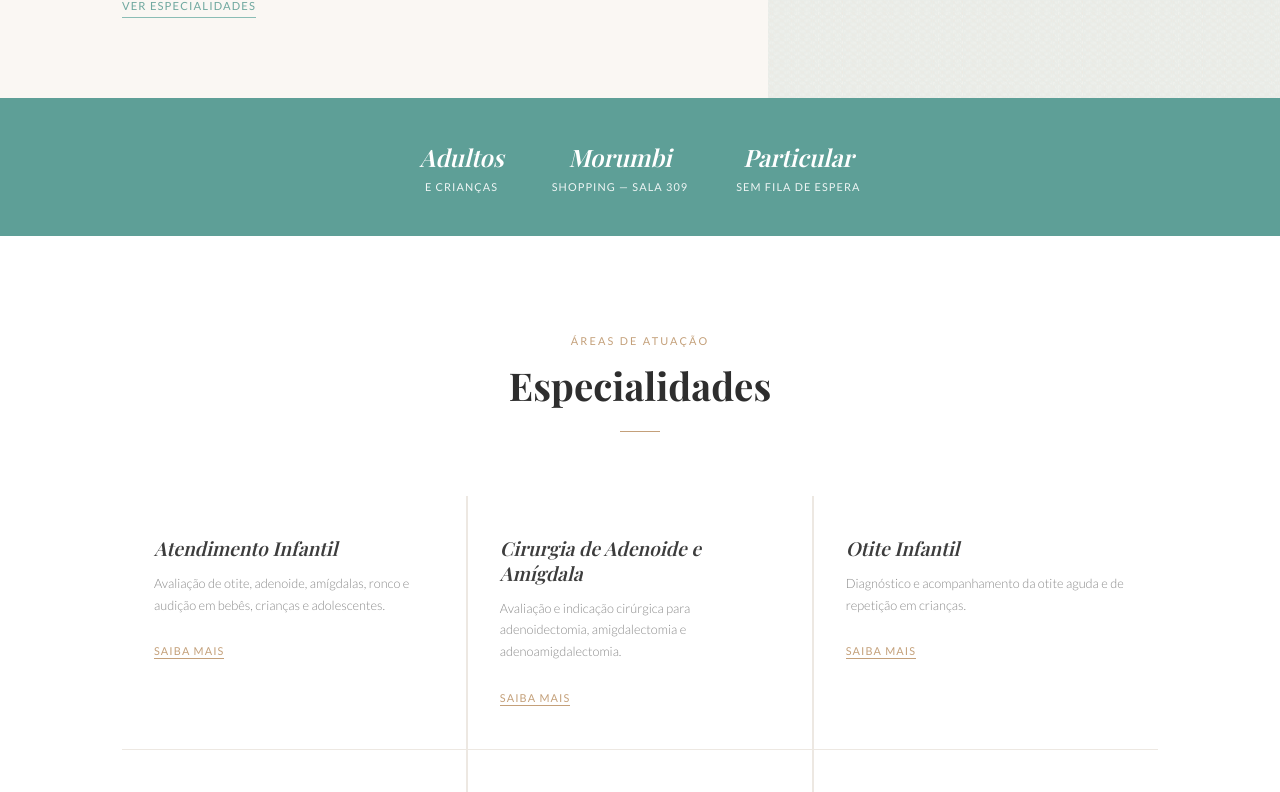
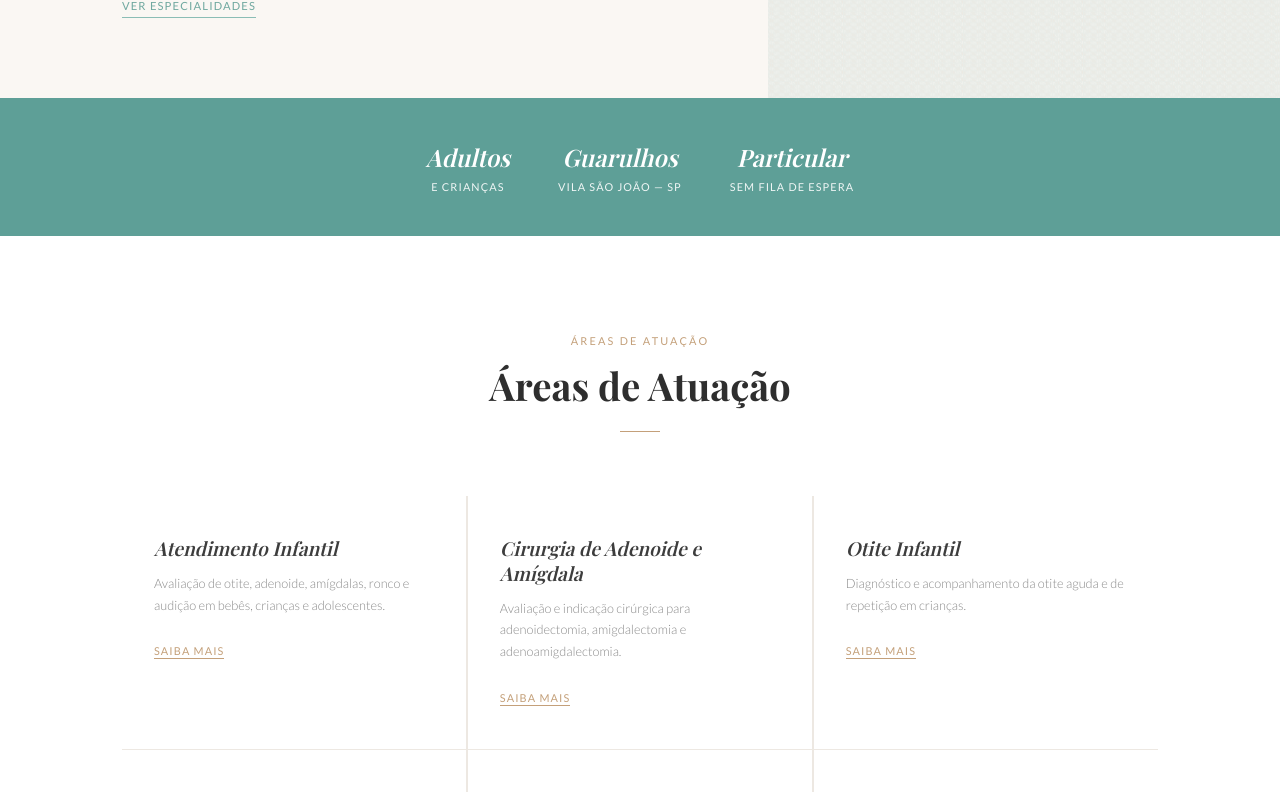
Before and after one commit to andre-m-carvalho/marifischer, a Next.js app: page / in a window 1280 px wide. Shown: the part 660-1452 px from the top of the page. Built offline with nearby package versions, Linux system fonts and the light colour scheme.

Commit message:
fix: Guarulhos na faixa verde + renomeia Especialidades para Areas de Atuacao (CFM)

```diff
--- a/app/page.tsx
+++ b/app/page.tsx
@@ -91,7 +91,7 @@ export default function HomePage() {
       {/* Faixa sage */}
       <section style={{ background: "#5E9F97", padding: "2.5rem 2rem" }}>
         <div className="container" style={{ display: "flex", flexWrap: "wrap", gap: "3rem", justifyContent: "center", alignItems: "center" }}>
-          {[{ num: "Adultos", sub: "e crianças" }, { num: "Morumbi", sub: "Shopping — Sala 309" }, { num: "Particular", sub: "sem fila de espera" }].map(item => (
+          {[{ num: "Adultos", sub: "e crianças" }, { num: "Guarulhos", sub: "Vila São João — SP" }, { num: "Particular", sub: "sem fila de espera" }].map(item => (
             <div key={item.num} style={{ textAlign: "center" }}>
               <div style={{ ...serif, fontSize: "1.5rem", fontWeight: 600, color: "#fff", fontStyle: "italic" }}>{item.num}</div>
               <div style={{ ...sans, fontSize: "0.68rem", letterSpacing: "0.1em", textTransform: "uppercase", color: "rgba(255,255,255,0.9)", marginTop: "2px" }}>{item.sub}</div>
@@ -108,7 +108,7 @@ export default function HomePage() {
               Áreas de atuação
             </p>
             <h2 style={{ ...serif, fontSize: "clamp(1.8rem, 3vw, 2.4rem)", fontWeight: 700, color: "#2E2E2E" }}>
-              Especialidades
+              Áreas de Atuação
             </h2>
             <div style={{ width: "40px", height: "1px", background: "#C4A07A", margin: "1.25rem auto 0" }} />
           </div>
--- a/components/Footer.tsx
+++ b/components/Footer.tsx
@@ -43,7 +43,7 @@ export default function Footer() {
               fontWeight: 600,
               marginBottom: "1rem",
             }}>
-              Especialidades
+              Áreas de Atuação
             </div>
             <div style={{ display: "flex", flexDirection: "column", gap: "0.5rem" }}>
               {[
--- a/components/Header.tsx
+++ b/components/Header.tsx
@@ -7,7 +7,7 @@ import { useState } from "react";
 const nav = [
   { label: "Início", href: "/" },
   {
-    label: "Especialidades",
+    label: "Áreas de Atuação",
     href: "#",
     children: [
       { label: "Atendimento Infantil", href: "/otorrino-pediatrica-sao-paulo/" },
```
